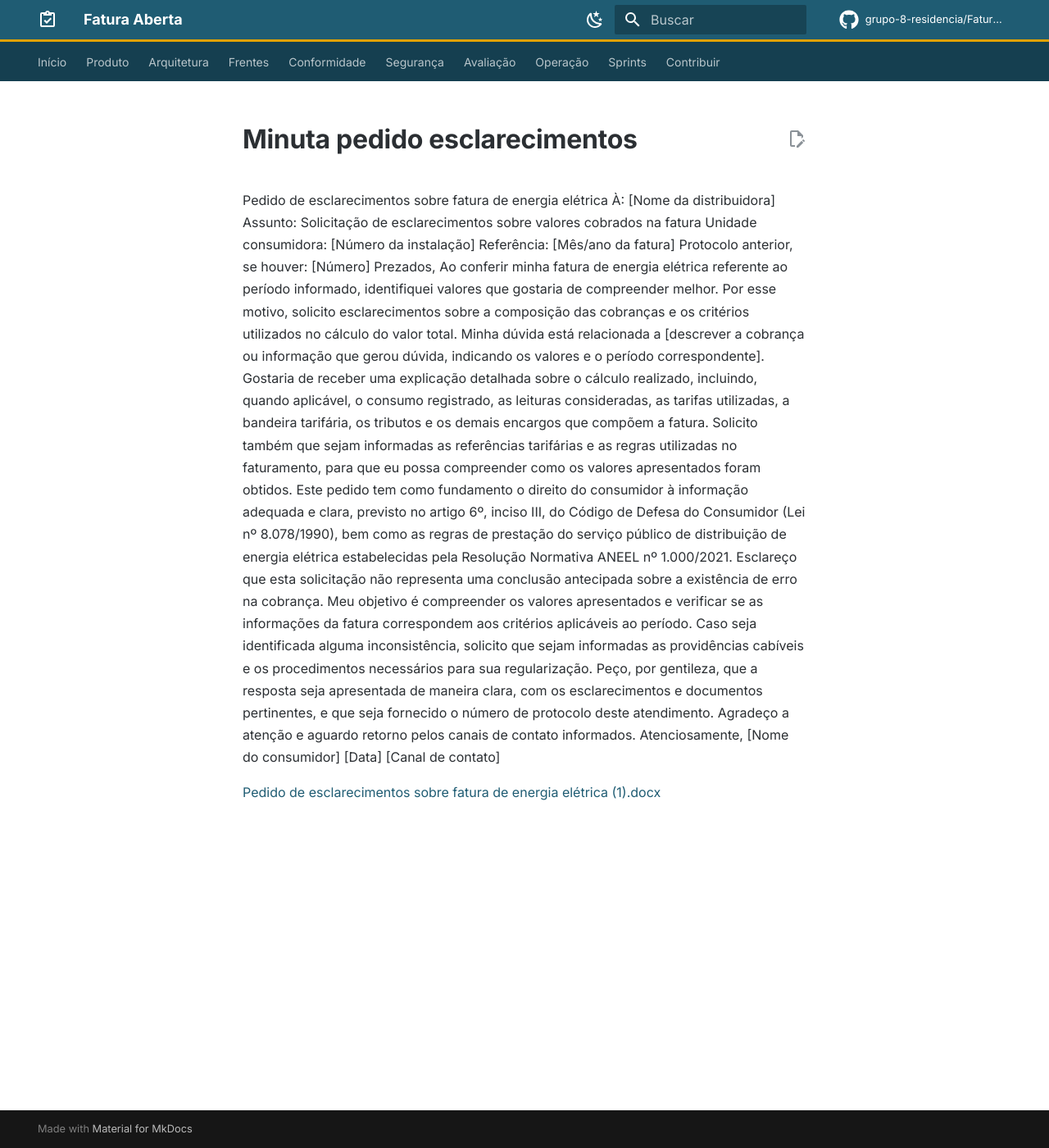
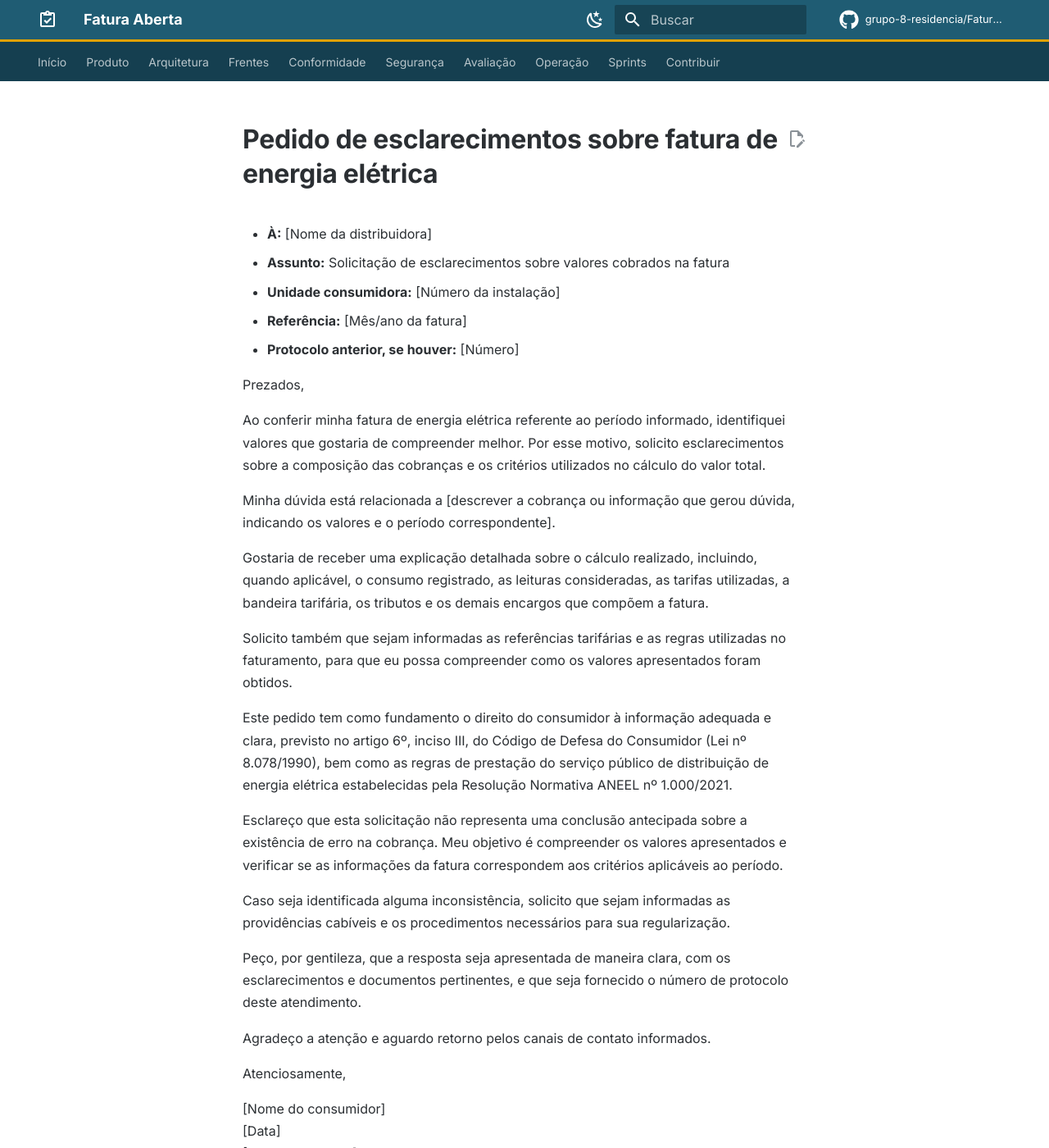
Before and after one commit to grupo-8-residencia/Fatura-Aberta, an MkDocs documentation site: the page built from docs/produto/minuta-pedido-esclarecimentos.md, in a window 1280 px wide and 1400 px high. Shown: the whole window at 82% size. Built offline with MkDocs 1.6.1 and Material for MkDocs 9.7.7, drawn with Linux system fonts in a browser that asks for light colours; plug-ins that fetch from the network failed and are left out; comment, search, counter and statistics services are not loaded; some of the changed lines change nothing that is shown.

Commit message:
docs(produto): ajusta formatação markdown da minuta de esclarecimentos (#46)

```diff
--- a/docs/produto/minuta-pedido-esclarecimentos.md
+++ b/docs/produto/minuta-pedido-esclarecimentos.md
@@ -1,20 +1,33 @@
-Pedido de esclarecimentos sobre fatura de energia elétrica
-À: [Nome da distribuidora]
-Assunto: Solicitação de esclarecimentos sobre valores cobrados na fatura
-Unidade consumidora: [Número da instalação]
-Referência: [Mês/ano da fatura]
-Protocolo anterior, se houver: [Número]
+# Pedido de esclarecimentos sobre fatura de energia elétrica
+
+- **À:** [Nome da distribuidora]
+- **Assunto:** Solicitação de esclarecimentos sobre valores cobrados na fatura
+- **Unidade consumidora:** [Número da instalação]
+- **Referência:** [Mês/ano da fatura]
+- **Protocolo anterior, se houver:** [Número]
+
 Prezados,
+
 Ao conferir minha fatura de energia elétrica referente ao período informado, identifiquei valores que gostaria de compreender melhor. Por esse motivo, solicito esclarecimentos sobre a composição das cobranças e os critérios utilizados no cálculo do valor total.
+
 Minha dúvida está relacionada a [descrever a cobrança ou informação que gerou dúvida, indicando os valores e o período correspondente].
+
 Gostaria de receber uma explicação detalhada sobre o cálculo realizado, incluindo, quando aplicável, o consumo registrado, as leituras consideradas, as tarifas utilizadas, a bandeira tarifária, os tributos e os demais encargos que compõem a fatura.
+
 Solicito também que sejam informadas as referências tarifárias e as regras utilizadas no faturamento, para que eu possa compreender como os valores apresentados foram obtidos.
+
 Este pedido tem como fundamento o direito do consumidor à informação adequada e clara, previsto no artigo 6º, inciso III, do Código de Defesa do Consumidor (Lei nº 8.078/1990), bem como as regras de prestação do serviço público de distribuição de energia elétrica estabelecidas pela Resolução Normativa ANEEL nº 1.000/2021.
+
 Esclareço que esta solicitação não representa uma conclusão antecipada sobre a existência de erro na cobrança. Meu objetivo é compreender os valores apresentados e verificar se as informações da fatura correspondem aos critérios aplicáveis ao período.
+
 Caso seja identificada alguma inconsistência, solicito que sejam informadas as providências cabíveis e os procedimentos necessários para sua regularização.
+
 Peço, por gentileza, que a resposta seja apresentada de maneira clara, com os esclarecimentos e documentos pertinentes, e que seja fornecido o número de protocolo deste atendimento.
+
 Agradeço a atenção e aguardo retorno pelos canais de contato informados.
+
 Atenciosamente,
+
 [Nome do consumidor]
 [Data]
 [Canal de contato]
```
